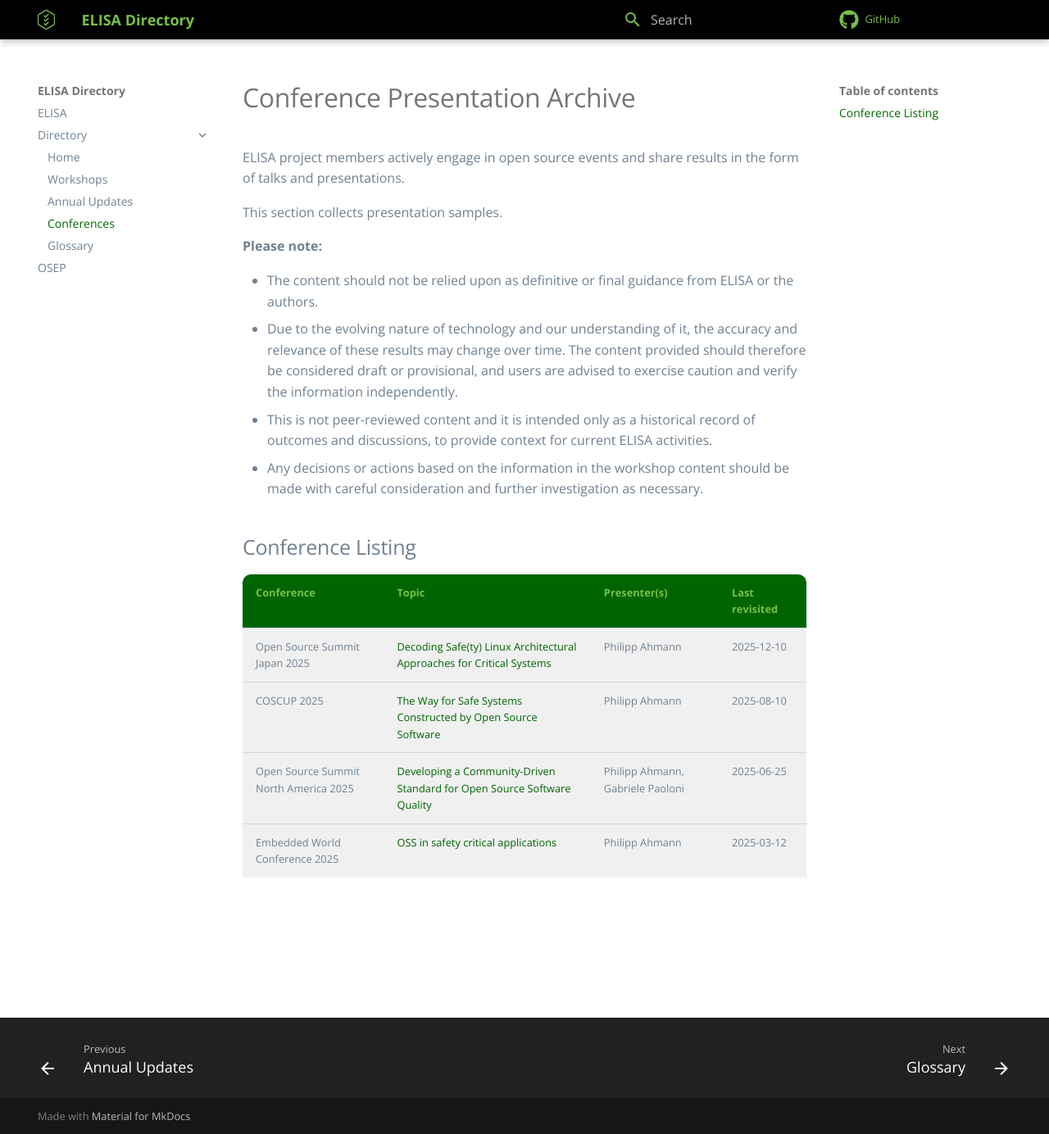
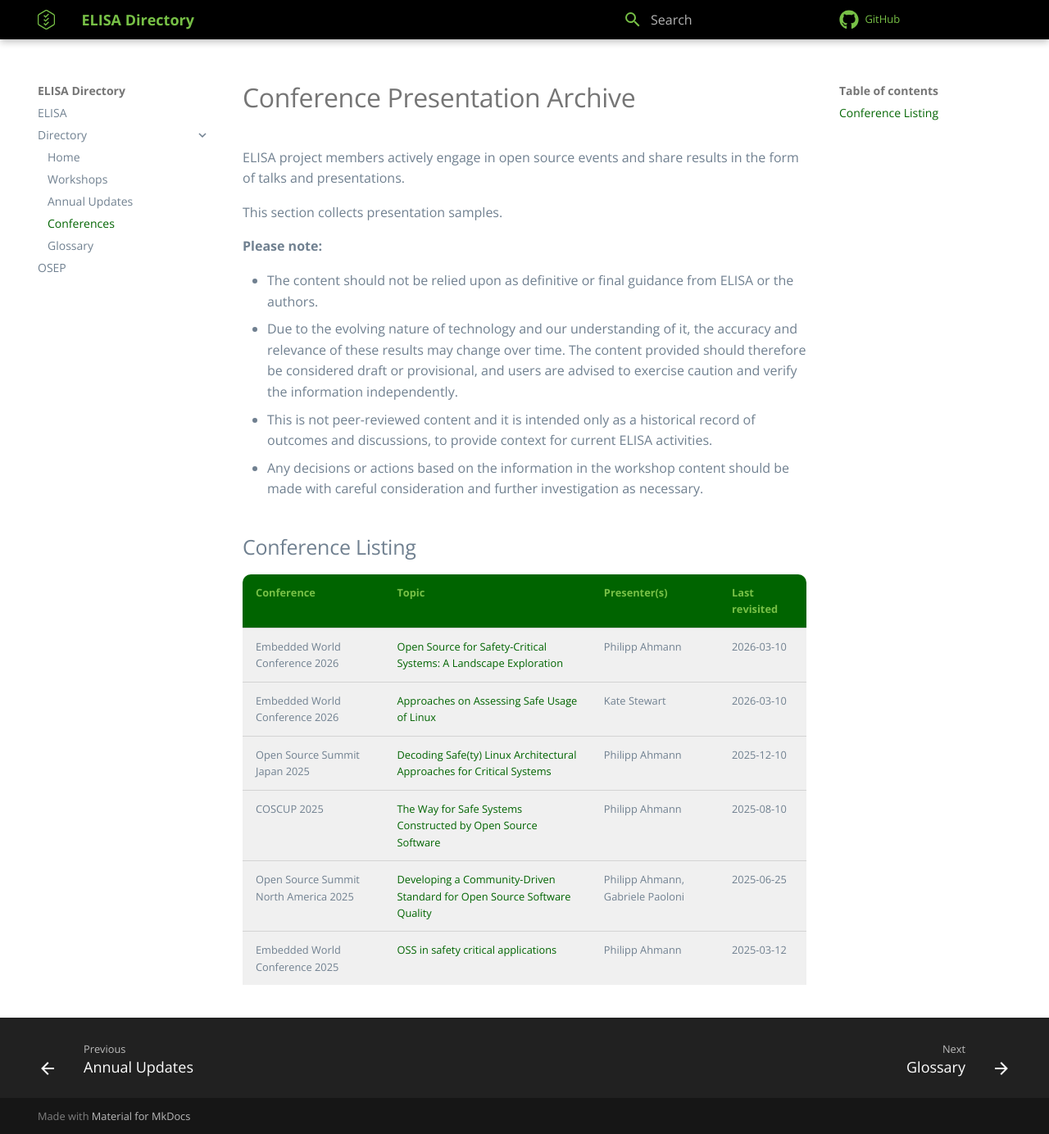
Before and after one commit to elisa-tech/directory, an MkDocs documentation site: the page built from docs/conferences/index.md, in a window 1280 px wide and 1384 px high. Shown: the whole window at 82% size. Built offline with MkDocs 1.6.1 and Material for MkDocs 9.7.7, drawn with Linux system fonts in a browser that asks for light colours; comment, search, counter and statistics services are not loaded.

Commit message:
Add presentations from Embedded World Conference 2026
Signed-off-by: Philipp Ahmann <philipp.ahmann@de.bosch.com>

```diff
--- a/docs/conferences/index.md
+++ b/docs/conferences/index.md
@@ -16,6 +16,8 @@ This section collects presentation samples.
 
 | Conference | Topic | Presenter(s) | Last revisited |
 | ---------- | ----- | ------------ | -------------- |
+| Embedded World Conference 2026 | [Open Source for Safety-Critical Systems: A Landscape Exploration](2026-03-10-ewc-PhilippAhmann_3.5_OSS_for_Safety-Critical_Systems_ELISA.pdf)| Philipp Ahmann | 2026-03-10 |
+| Embedded World Conference 2026 | [Approaches on Assessing Safe Usage of Linux](2026-03-10-ewc-Safe_Usage_of_Linux.pdf)| Kate Stewart | 2026-03-10 |
 | Open Source Summit Japan 2025 | [Decoding Safe(ty) Linux Architectural Approaches for Critical Systems](2025-12-10_safety_linux_archs_philipp_ahmann.pdf)| Philipp Ahmann | 2025-12-10 |
 | COSCUP 2025 | [The Way for Safe Systems Constructed by Open Source Software](2025-08-10_COSCUP-Safe-Systems-by-OSS-Philipp-Ahmann.pdf)| Philipp Ahmann | 2025-08-10 |
 | Open Source Summit North America 2025 | [Developing a Community-Driven Standard for Open Source Software Quality](2025-06-25_OSS_Quality_Paoloni_Ahmann.pdf)| Philipp Ahmann, Gabriele Paoloni | 2025-06-25 |
```
Also changed, not shown: 2 other files.
